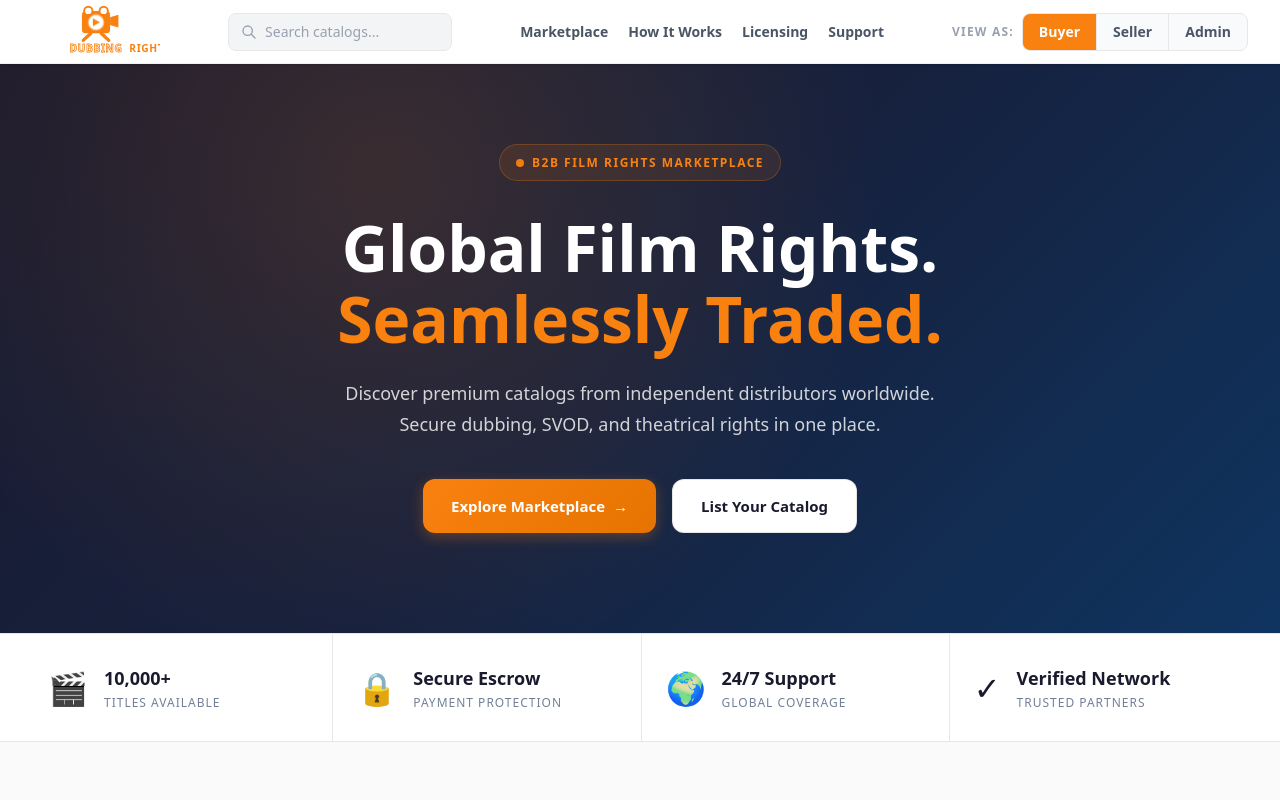
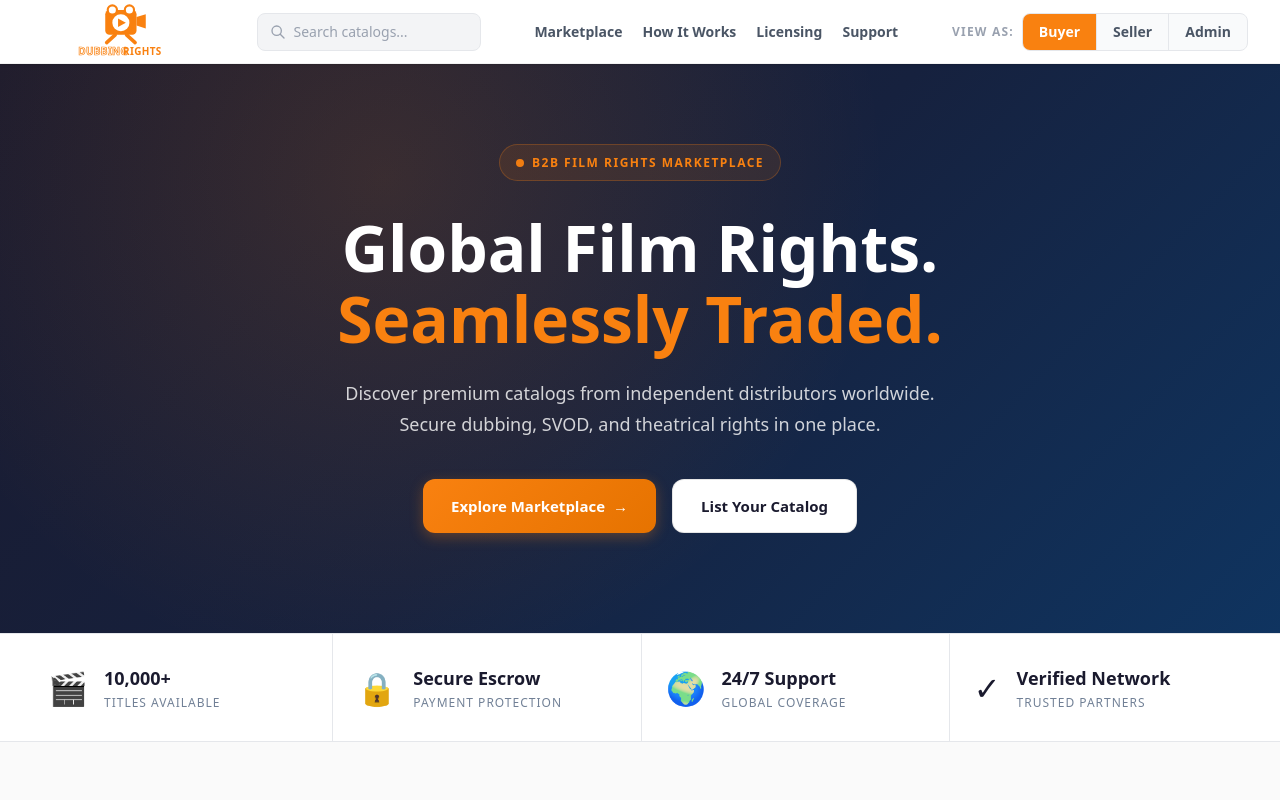
Before and after one commit to anil3140/dubbing-rights, a Next.js app: page / in a window 1280 px wide. Shown: the top 800 px of the page. Built offline with nearby package versions, Linux system fonts and the light colour scheme.

Commit message:
fix: logo text cutoff, add play/pause toggle animation

```diff
--- a/src/components/AnimatedLogo.tsx
+++ b/src/components/AnimatedLogo.tsx
@@ -1,35 +1,37 @@
 'use client';
 
+import { useState, useEffect } from 'react';
+
 export default function AnimatedLogo({ className = '' }: { className?: string }) {
+  const [isPlaying, setIsPlaying] = useState(true);
+
+  // Toggle between play and pause every 3 seconds
+  useEffect(() => {
+    const interval = setInterval(() => {
+      setIsPlaying(prev => !prev);
+    }, 3000);
+    return () => clearInterval(interval);
+  }, []);
+
   return (
     <svg
-      viewBox="0 0 200 100"
+      viewBox="0 0 240 90"
       className={className}
       xmlns="http://www.w3.org/2000/svg"
     >
       <defs>
-        {/* Pulse animation for play button */}
         <style>{`
-          @keyframes pulse {
-            0%, 100% { transform: scale(1); opacity: 1; }
-            50% { transform: scale(1.15); opacity: 0.8; }
+          .play-pause-transition {
+            transition: all 0.4s cubic-bezier(0.4, 0, 0.2, 1);
           }
-          @keyframes glow {
-            0%, 100% { filter: drop-shadow(0 0 2px rgba(249, 129, 16, 0.4)); }
-            50% { filter: drop-shadow(0 0 6px rgba(249, 129, 16, 0.8)); }
-          }
-          .play-button {
-            animation: pulse 2s ease-in-out infinite;
-            transform-origin: center;
-          }
-          .play-glow {
-            animation: glow 2s ease-in-out infinite;
+          .glow {
+            filter: drop-shadow(0 0 3px rgba(249, 129, 16, 0.5));
           }
         `}</style>
       </defs>
 
       {/* Camera Body */}
-      <g transform="translate(70, 5)">
+      <g transform="translate(95, 2)">
         {/* Main body */}
         <rect x="8" y="12" width="44" height="35" rx="6" fill="#F98110" />
 
@@ -42,14 +44,27 @@ export default function AnimatedLogo({ className = '' }: { className?: string })
         {/* Lens/Viewfinder on right */}
         <polygon points="52,22 65,18 65,38 52,34" fill="#F98110" />
 
-        {/* Play button circle - with glow */}
-        <g className="play-glow">
+        {/* Play button circle */}
+        <g className="glow">
           <circle cx="30" cy="30" r="12" fill="white" />
         </g>
 
-        {/* Play triangle - animated */}
-        <g className="play-button">
-          <polygon points="26,24 26,36 37,30" fill="#F98110" />
+        {/* Play/Pause icon - animated toggle */}
+        <g className="play-pause-transition">
+          {isPlaying ? (
+            /* Play triangle */
+            <polygon
+              points="26,24 26,36 37,30"
+              fill="#F98110"
+              className="play-pause-transition"
+            />
+          ) : (
+            /* Pause bars */
+            <g fill="#F98110" className="play-pause-transition">
+              <rect x="24" y="24" width="4" height="12" rx="1" />
+              <rect x="32" y="24" width="4" height="12" rx="1" />
+            </g>
+          )}
         </g>
 
         {/* Tripod legs */}
@@ -57,33 +72,33 @@ export default function AnimatedLogo({ className = '' }: { className?: string })
         <line x1="38" y1="47" x2="50" y2="58" stroke="#F98110" strokeWidth="5" strokeLinecap="round" />
       </g>
 
-      {/* Text: DUBBINGRIGHTS */}
-      <g transform="translate(100, 82)">
+      {/* Text: DUBBING RIGHTS - properly spaced */}
+      <g transform="translate(120, 78)">
         {/* DUBBING - outline only */}
         <text
-          x="0"
+          x="-55"
           y="0"
-          textAnchor="middle"
+          textAnchor="start"
           fontFamily="system-ui, -apple-system, sans-serif"
-          fontSize="16"
+          fontSize="14"
           fontWeight="700"
           fill="none"
           stroke="#F98110"
-          strokeWidth="1.2"
-          letterSpacing="1"
+          strokeWidth="1"
+          letterSpacing="0.5"
         >
           DUBBING
         </text>
         {/* RIGHTS - filled */}
         <text
-          x="52"
+          x="8"
           y="0"
           textAnchor="start"
           fontFamily="system-ui, -apple-system, sans-serif"
-          fontSize="16"
+          fontSize="14"
           fontWeight="700"
           fill="#F98110"
-          letterSpacing="1"
+          letterSpacing="0.5"
         >
           RIGHTS
         </text>
```
